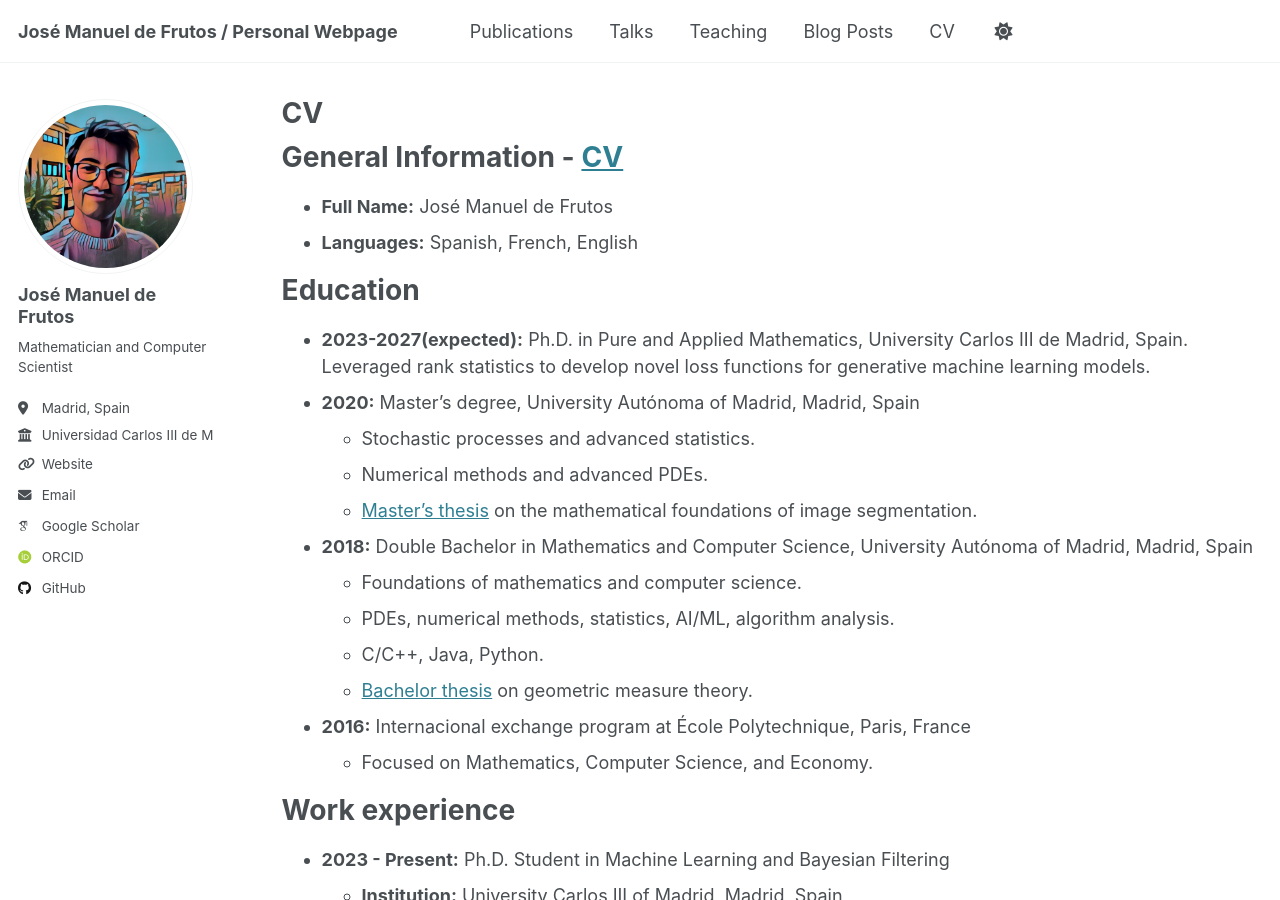
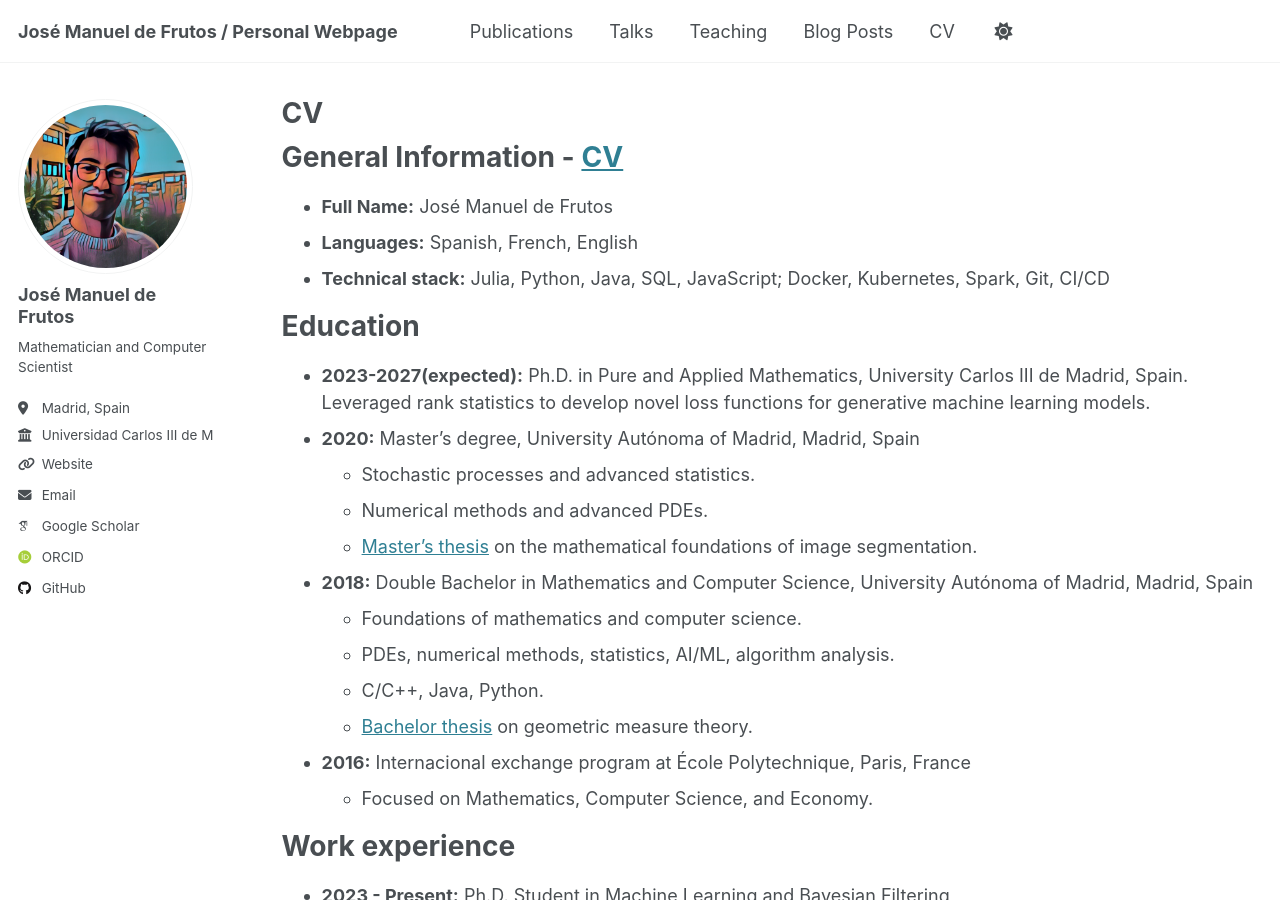
Before and after one commit to josemanuel22/josemanuel22.github.io, a Jekyll site: the page built from _pages/cv.md, in a window 1280 px wide and 900 px high. Built offline with Jekyll 4.4.1, drawn with Linux system fonts in a browser that asks for light colours; some web fonts are replaced.

Commit message:
Move technical stack from homepage to CV

```diff
--- a/_pages/cv.md
+++ b/_pages/cv.md
@@ -13,6 +13,7 @@ General Information - [CV](/files/cv.pdf){: download="José_Manuel_de_Frutos_CV.
 ======
 * **Full Name:** José Manuel de Frutos
 * **Languages:** Spanish, French, English
+* **Technical stack:** Julia, Python, Java, SQL, JavaScript; Docker, Kubernetes, Spark, Git, CI/CD
 
 Education
 ======
```
